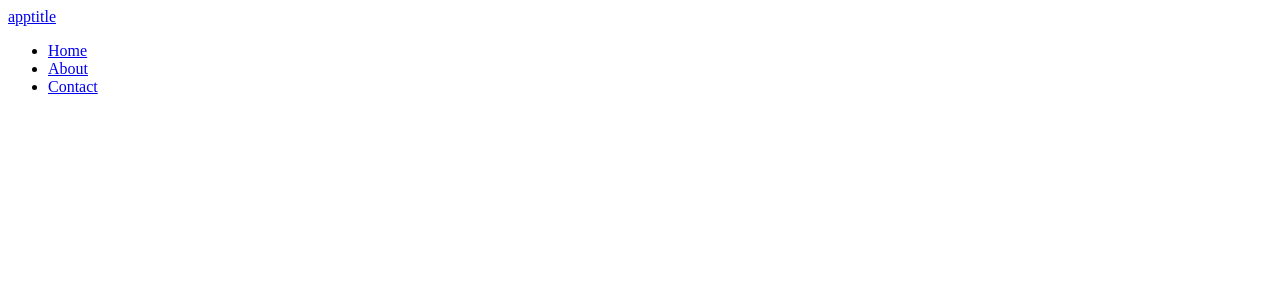
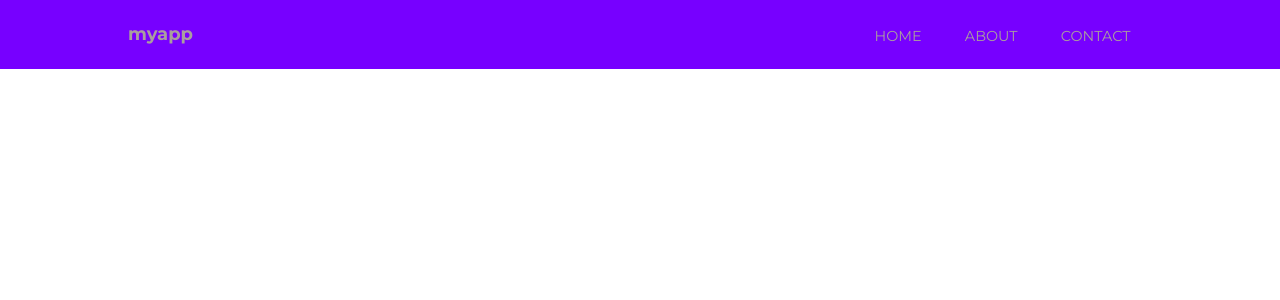
Before and after one commit to ChristaStephens/AngularTutorial, an Angular app: page / in a window 1280 px wide. Shown: the top 300 px of the page. Built offline with nearby package versions, Linux system fonts and the light colour scheme.

Commit message:
nav bar scss

```diff
--- a/src/app/nav/nav.component.html
+++ b/src/app/nav/nav.component.html
@@ -1,6 +1,12 @@
 <header>
   <div class="container">
-    <a routerLink="/" class="logo"> apptitle</a>
+    <!--
+      to make the logo dynamic we use double {}
+    we will define it in the nav.component.ts file
+    the {} are like a placeholder and helps to print
+    out data
+   -->
+    <a routerLink="/" class="logo"> {{appTitle }}</a>
     <nav>
       <ul>
         <li><a routerLink ="/">Home</a></li>
--- a/src/app/nav/nav.component.scss
+++ b/src/app/nav/nav.component.scss
@@ -0,0 +1,30 @@
+header {
+    background: #7700FF;
+
+    .logo {
+        font-weight: bold;
+    }
+
+    nav {
+        justify-self: right;
+
+        ul {
+            list-style-type: none;
+            margin: 0; padding: 0;
+
+            li {
+                float: left;
+
+                a {
+                    padding: 1.5em;
+                    text-transform: uppercase;
+                    font-size: .8em;
+
+                    &:hover {
+                        background: #8E2BFF;
+                    }
+                }
+            }
+        }
+    }
+}
--- a/src/app/nav/nav.component.ts
+++ b/src/app/nav/nav.component.ts
@@ -6,7 +6,8 @@
   styleUrls: ['./nav.component.scss']
 })
 export class NavComponent implements OnInit {
-
+  // type script
+  appTitle: string = 'myapp';
   constructor() { }
 
   ngOnInit() {
--- a/src/styles.scss
+++ b/src/styles.scss
@@ -1 +1,34 @@
 /* You can add global styles to this file, and also import other style files */
+@import url('https://fonts.googleapis.com/css?family=Montserrat:400,700');
+
+body, html {
+    height: 100%;
+    margin: 0 auto;
+}
+
+body {
+    font-family: 'Montserrat';
+    font-size: 18px;
+}
+
+a {
+    text-decoration: none;
+}
+
+.container {
+    width: 80%;
+    margin: 0 auto;
+    padding: 1.3em;
+    display: grid;
+    grid-template-columns: 30% auto;
+
+    a {
+        color: rgb(170, 158, 158);
+    }
+}
+
+section {
+    width: 80%;
+    margin: 0 auto;
+    padding: 2em;
+}
```
